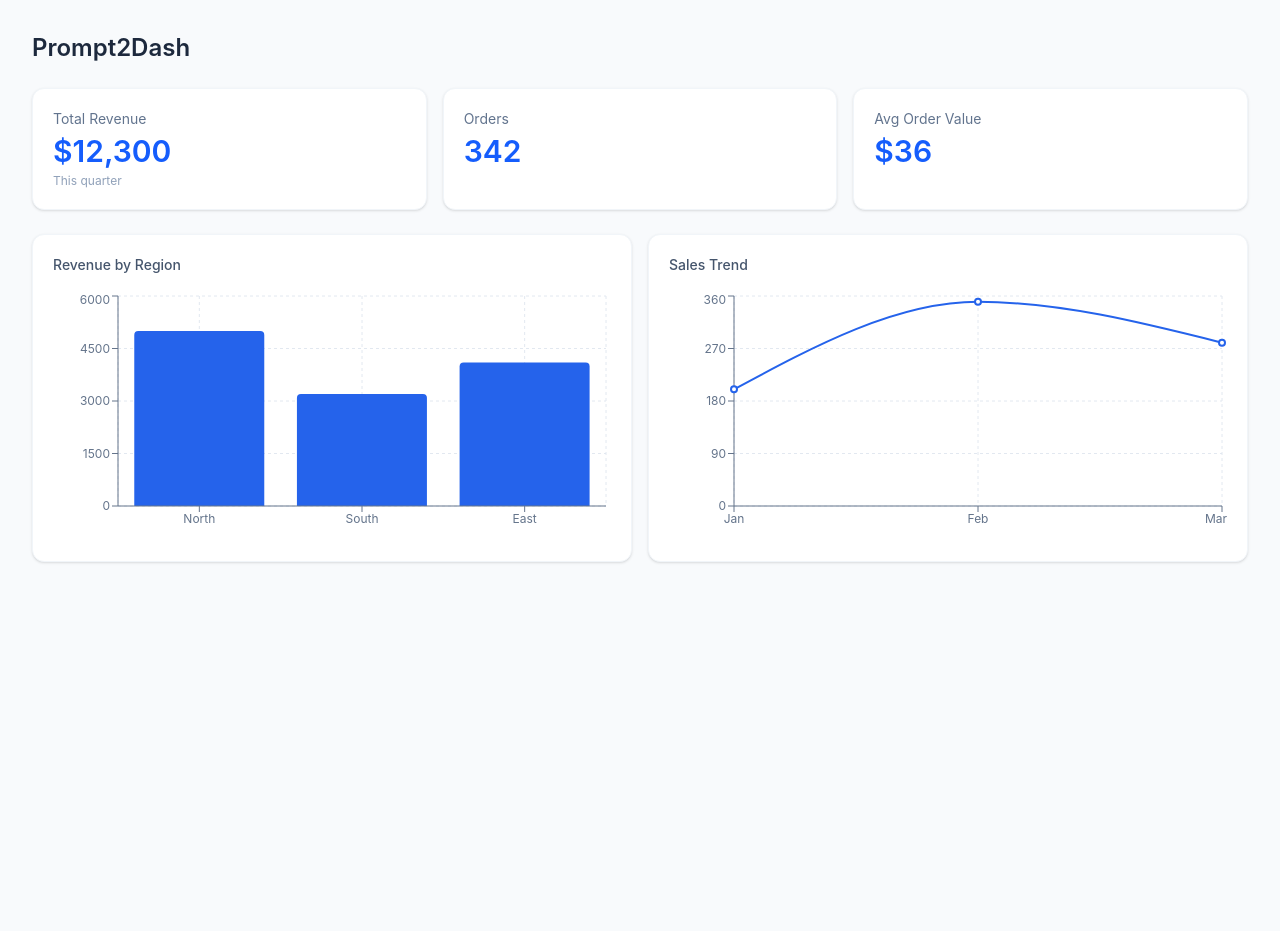
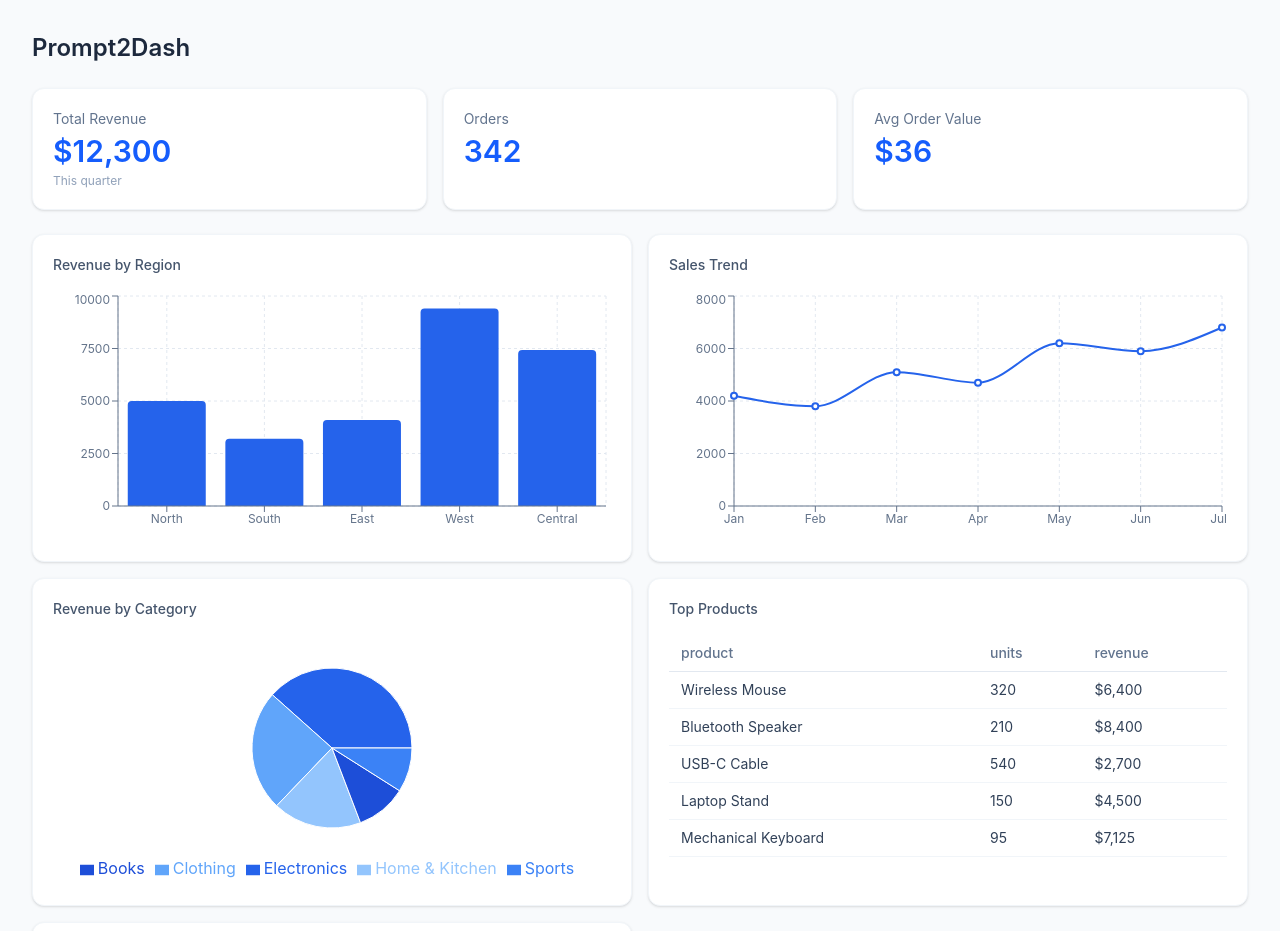
Before and after one commit to AwwabDingankar/prompt2dash, a React (Vite) app: page / in a window 1280 px wide. Shown: the top 931 px of the page. Before the commit the page ends 800 px from the top, so only its background shows below. Built offline with nearby package versions, Linux system fonts and the light colour scheme.

Commit message:
Add DataTable and PieChartView components; update App to include new visualizations and enhance .gitignore

```diff
--- a/src/App.jsx
+++ b/src/App.jsx
@@ -1,17 +1,42 @@
 import KpiCard from './components/KpiCard';
 import BarChartView from './components/BarChartView';
 import LineChartView from './components/LineChartView';
+import DataTable from './components/DataTable';
+import PieChartView from './components/PieChartView';
+import EmptyState from './components/EmptyState';
 
 const barData = [
   { region: 'North', revenue: 5000 },
   { region: 'South', revenue: 3200 },
   { region: 'East', revenue: 4100 },
+    { region: "West", revenue: 9400 },
+  { region: "Central", revenue: 7430 },
 ];
 
 const lineData = [
-  { month: 'Jan', sales: 200 },
-  { month: 'Feb', sales: 350 },
-  { month: 'Mar', sales: 280 },
+ { month: "Jan", sales: 4200 },
+  { month: "Feb", sales: 3800 },
+  { month: "Mar", sales: 5100 },
+  { month: "Apr", sales: 4700 },
+  { month: "May", sales: 6200 },
+  { month: "Jun", sales: 5900 },
+  { month: "Jul", sales: 6800 },
+];
+
+const tableData = [
+  { product: "Wireless Mouse", units: 320, revenue: "$6,400" },
+  { product: "Bluetooth Speaker", units: 210, revenue: "$8,400" },
+  { product: "USB-C Cable", units: 540, revenue: "$2,700" },
+  { product: "Laptop Stand", units: 150, revenue: "$4,500" },
+  { product: "Mechanical Keyboard", units: 95, revenue: "$7,125" },
+];
+
+const pieData = [
+  { category: "Electronics", value: 15400 },
+  { category: "Clothing", value: 9800 },
+  { category: "Home & Kitchen", value: 7200 },
+  { category: "Books", value: 4100 },
+  { category: "Sports", value: 3600 },
 ];
 
 function App() {
@@ -26,6 +51,9 @@ function App() {
       <div className="grid grid-cols-1 md:grid-cols-2 gap-4">
         <BarChartView title="Revenue by Region" data={barData} xKey="region" yKey="revenue" />
         <LineChartView title="Sales Trend" data={lineData} xKey="month" yKey="sales" />
+        <PieChartView title="Revenue by Category" data={pieData} nameKey="category" valueKey="value" />
+        <DataTable title="Top Products" data={tableData} />
+        <EmptyState />
       </div>
     </div>
   );
--- /dev/null
+++ b/src/components/DataTable.jsx
@@ -0,0 +1,28 @@
+export default function DataTable({ title, data }) {
+  if (!data || data.length === 0) return null;
+  const columns = Object.keys(data[0]);
+
+  return (
+    <div className="bg-white rounded-xl shadow-sm border border-slate-100 p-5 overflow-x-auto">
+      <h3 className="text-sm font-medium text-slate-600 mb-4">{title}</h3>
+      <table className="w-full text-sm text-left">
+        <thead>
+          <tr className="border-b border-slate-200 text-slate-500">
+            {columns.map(col => (
+              <th key={col} className="py-2 px-3 font-medium">{col}</th>
+            ))}
+          </tr>
+        </thead>
+        <tbody>
+          {data.map((row, i) => (
+            <tr key={i} className="border-b border-slate-100 text-slate-700">
+              {columns.map(col => (
+                <td key={col} className="py-2 px-3">{row[col]}</td>
+              ))}
+            </tr>
+          ))}
+        </tbody>
+      </table>
+    </div>
+  );
+}
--- /dev/null
+++ b/src/components/EmptyState.jsx
@@ -0,0 +1,7 @@
+export default function EmptyState({ message = "No data found for this query." }) {
+  return (
+    <div className="bg-white rounded-xl shadow-sm border border-slate-100 p-10 text-center">
+      <p className="text-slate-400 text-sm">{message}</p>
+    </div>
+  );
+}
--- /dev/null
+++ b/src/components/PieChartView.jsx
@@ -0,0 +1,22 @@
+import { PieChart, Pie, Cell, Tooltip, ResponsiveContainer, Legend } from 'recharts';
+
+const COLORS = ['#2563eb', '#60a5fa', '#93c5fd', '#1d4ed8', '#3b82f6'];
+
+export default function PieChartView({ title, data, nameKey, valueKey }) {
+  return (
+    <div className="bg-white rounded-xl shadow-sm border border-slate-100 p-5">
+      <h3 className="text-sm font-medium text-slate-600 mb-4">{title}</h3>
+      <ResponsiveContainer width="100%" height={250}>
+        <PieChart>
+          <Pie data={data} dataKey={valueKey} nameKey={nameKey} outerRadius={80}>
+            {data.map((_, i) => (
+              <Cell key={i} fill={COLORS[i % COLORS.length]} />
+            ))}
+          </Pie>
+          <Tooltip />
+          <Legend />
+        </PieChart>
+      </ResponsiveContainer>
+    </div>
+  );
+}
```
Also changed, not shown: 1 other file (tests, documents, lock files or other folders).
